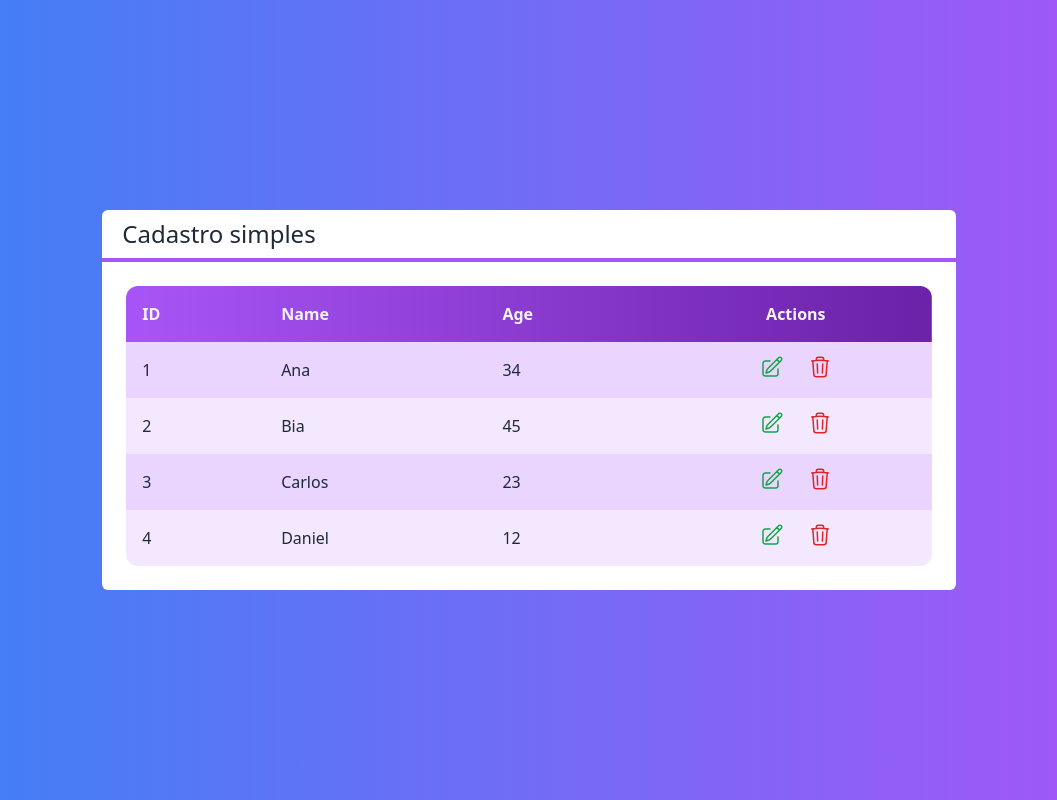
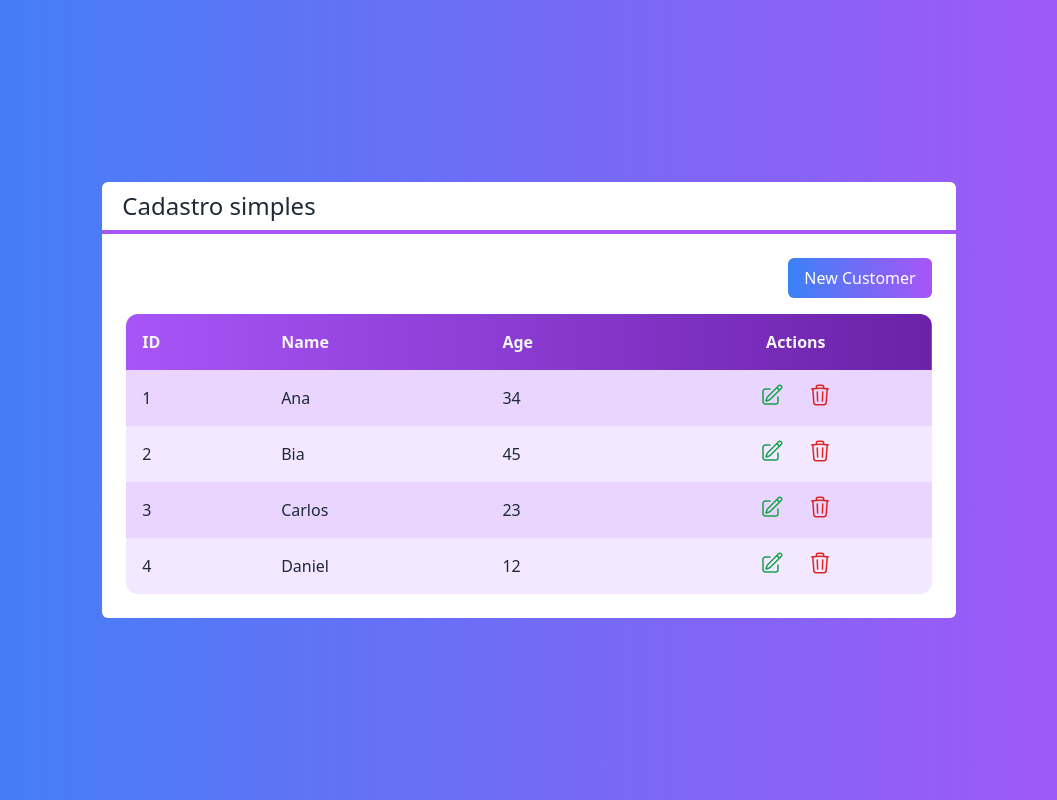
Before and after one commit to eltonsantos/next-crud, a Next.js app: page / in a window 1280 px wide. Shown: the whole page, without its empty margins (111-1168 px from the left). Built offline with nearby package versions, Linux system fonts and the light colour scheme.

Commit message:
Component button

```diff
--- /dev/null
+++ b/src/components/Button.tsx
@@ -0,0 +1,16 @@
+interface ButtonProps {
+  color?: 'green' | 'blue' | 'gray'
+  className?: string
+  children: any
+}
+
+export default function Button(props: ButtonProps) {
+
+  const cor = props.color ?? 'gray'
+
+  return (
+    <button className={`bg-gradient-to-r from-${cor}-400 to-${cor}-700 text-white px-4 py-2 rounded-md ${props.className}`}>
+      {props.children}
+    </button>
+  )
+}
--- a/src/pages/index.tsx
+++ b/src/pages/index.tsx
@@ -1,3 +1,4 @@
+import Button from "@/components/Button";
 import Layout from "@/components/Layout";
 import Table from "@/components/Table";
 import Customer from "@/core/Customer";
@@ -22,6 +23,9 @@ export default function Home() {
   return (
     <div className="flex h-screen justify-center items-center bg-gradient-to-r from-blue-500 to-purple-500 text-white">
       <Layout title="Cadastro simples">
+        <div className="flex justify-end">
+          <Button color="green" className="mb-4">New Customer</Button>
+        </div>
         <Table customers={customers} selectedCustomer={selectedCustomer} removedCustomer={removedCustomer}></Table>
       </Layout>
     </div>
--- a/tailwind.config.js
+++ b/tailwind.config.js
@@ -1,10 +1,17 @@
 /** @type {import('tailwindcss').Config} */
 module.exports = {
-  content: [
-    './src/pages/**/*.{js,ts,jsx,tsx,mdx}',
-    './src/components/**/*.{js,ts,jsx,tsx,mdx}',
-    './src/app/**/*.{js,ts,jsx,tsx,mdx}',
-  ],
+  purge: {
+    content: [
+      './src/pages/**/*.{js,ts,jsx,tsx,mdx}',
+      './src/components/**/*.{js,ts,jsx,tsx,mdx}',
+      './src/app/**/*.{js,ts,jsx,tsx,mdx}',
+    ],
+    safelist: [
+      /^bg-/,
+      /^to-/,
+      /^from-/,
+    ]
+  },
   theme: {
     extend: {
       backgroundImage: {
```
